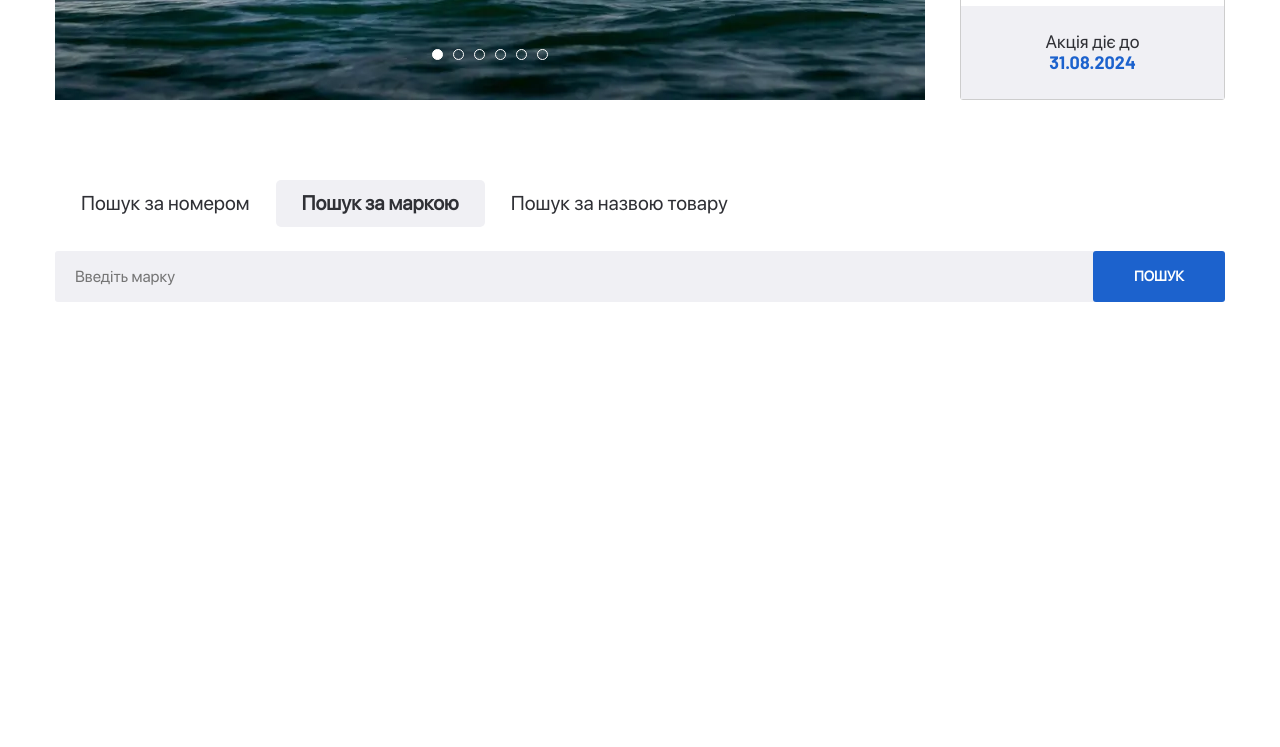
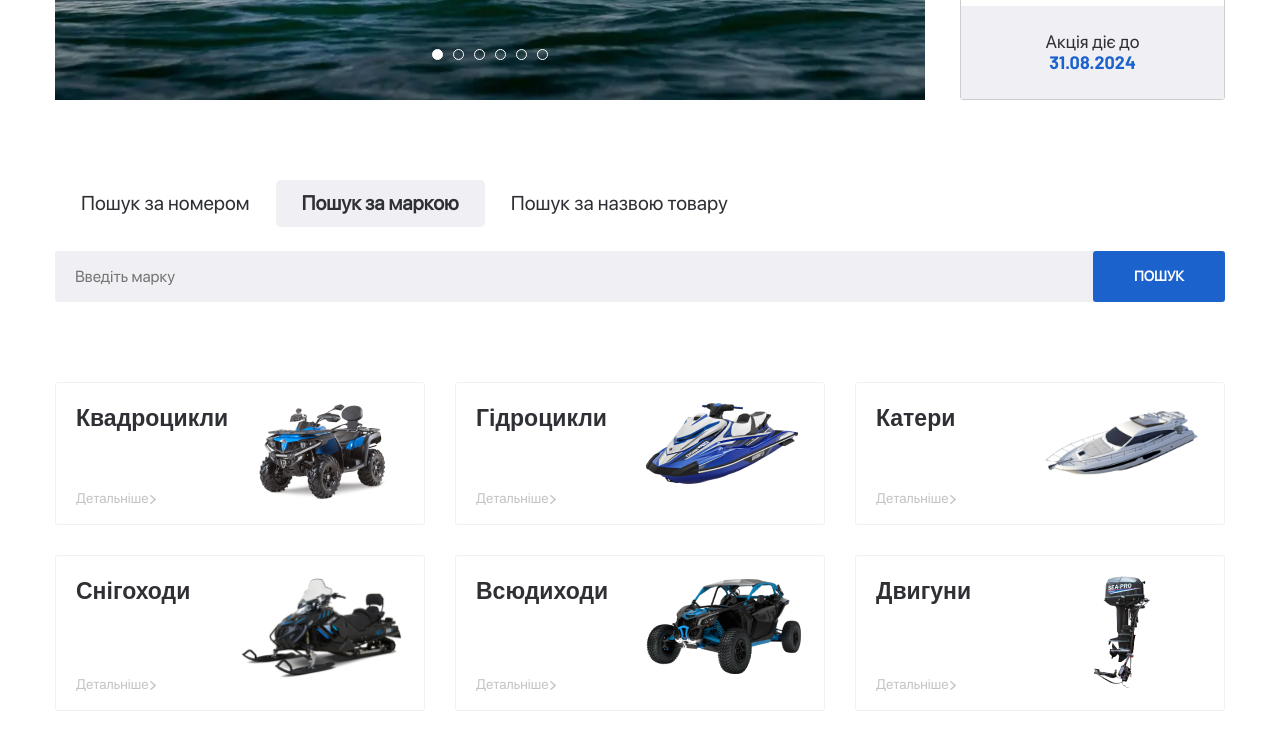
Before and after one commit to Yulia2120/gidrotsikly_shop, a plain HTML site: page index.html in a window 1280 px wide. Shown: the part 555-1302 px from the top of the page. Before the commit the page ends 937 px from the top, so only its background shows below. Drawn offline with nearby package versions, Linux system fonts and the light colour scheme.

Commit message:
Categories Section

```diff
--- a/css/style.css
+++ b/css/style.css
@@ -279,8 +279,7 @@ body {
 .search__tabs-item {
   padding: 11px 26px 12px;
 }
-.search__content {
-}
+
 .search__tabs-item_active {
   border-radius: 5px;
   background-color: var(--bg-light);
@@ -319,3 +318,67 @@ body {
   border-radius: 3px;
   border: none;
 }
+
+/* categories section*/
+
+.categories__inner {
+  display: flex;
+  justify-content: space-between;
+  flex-wrap: wrap;
+  gap: 30px;
+}
+.categories__item {
+  display: flex;
+  justify-content: space-between;
+  width: 370px;
+  padding: 20px 20px 16px;
+  border: 1px solid var(--bg-light);
+  border-radius: 3px;
+  transition: all 0.3s;
+}
+.categories__item:hover {
+  box-shadow: 3px 3px 20px 0px rgba(50, 50, 50, 0.25);
+}
+
+.categories__item-info {
+  display: flex;
+  flex-direction: column;
+  justify-content: space-between;
+  width: 50%;
+}
+.categories__item-title {
+  font-family: var(--ff-num);
+  font-size: 23px;
+  font-weight: 700;
+  line-height: 1.22;
+  transition: all 0.3s;
+}
+.categories__item:hover .categories__item-title {
+  color: var(--text-accent);
+}
+.categories__item-text {
+  color: var(--text-light);
+  font-size: 14px;
+  line-height: 1.21;
+  transition: all 0.3s;
+}
+.categories__item-text::after {
+  content: url("../images/icons/arrow-right.svg");
+  padding-left: 2px;
+  display: inline-block;
+  vertical-align: middle;
+  transition: all 0.3s;
+}
+.categories__item-text:hover {
+  color: #000;
+}
+.categories__item-text:hover::after {
+  filter: invert(100%);
+}
+.categories__item-img {
+  width: 50%;
+  text-align: center;
+}
+.categories__item-img img {
+  max-width: 100%;
+}
--- a/index.html
+++ b/index.html
@@ -212,6 +212,68 @@
         </div>
       </div>
     </section>
+    <!-- Categories Section -->
+    <section class="categories page-section">
+      <div class="container">
+        <div class="categories__inner">
+          <a href="#!" class="categories__item">
+            <div class="categories__item-info">
+              <h4 class="categories__item-title">Квадроцикли</h4>
+              <p class="categories__item-text">Детальніше</p>
+            </div>
+            <div class="categories__item-img">
+              <img src="images/categories/1.jpg" alt="Product" />
+            </div>
+          </a>
+          <a href="#!" class="categories__item">
+            <div class="categories__item-info">
+              <h4 class="categories__item-title">Гідроцикли</h4>
+              <p class="categories__item-text">Детальніше</p>
+            </div>
+            <div class="categories__item-img">
+              <img src="images/categories/2.jpg" alt="Product" />
+            </div>
+          </a>
+          <a href="#!" class="categories__item">
+            <div class="categories__item-info">
+              <h4 class="categories__item-title">Катери</h4>
+              <p class="categories__item-text">Детальніше</p>
+            </div>
+            <div class="categories__item-img">
+              <img src="images/categories/3.jpg" alt="Product" />
+            </div>
+          </a>
+          <a href="#!" class="categories__item">
+            <div class="categories__item-info">
+              <h4 class="categories__item-title">Снігоходи</h4>
+              <p class="categories__item-text">Детальніше</p>
+            </div>
+            <div class="categories__item-img">
+              <img src="images/categories/4.jpg" alt="Product" />
+            </div>
+          </a>
+          <a href="#!" class="categories__item">
+            <div class="categories__item-info">
+              <h4 class="categories__item-title">Всюдиходи</h4>
+              <p class="categories__item-text">Детальніше</p>
+            </div>
+            <div class="categories__item-img">
+              <img src="images/categories/5.jpg" alt="Product" />
+            </div>
+          </a>
+          <a href="#!" class="categories__item">
+            <div class="categories__item-info">
+              <h4 class="categories__item-title">Двигуни</h4>
+              <p class="categories__item-text">Детальніше</p>
+            </div>
+            <div class="categories__item-img">
+              <img src="images/categories/6.jpg" alt="Product" />
+            </div>
+          </a>
+        </div>
+      </div>
+    </section>
+    <!-- End Categories Section -->
     <script src="https://ajax.googleapis.com/ajax/libs/jquery/3.4.1/jquery.min.js"></script>
     <script src="js/slick.min.js"></script>
     <script src="js/main.js"></script>
```
Also changed, not shown: images/categories/1.jpg (added), images/categories/2.jpg (added), images/categories/3.jpg (added), images/categories/4.jpg (added), images/categories/5.jpg (added), images/categories/6.jpg (added), images/content/home_popular/1.jpg (added), images/content/home_popular/2.jpg (added), images/content/home_popular/3.jpg (added), images/content/home_popular/4.jpg (added), images/icons/arrow-right.svg (added).
